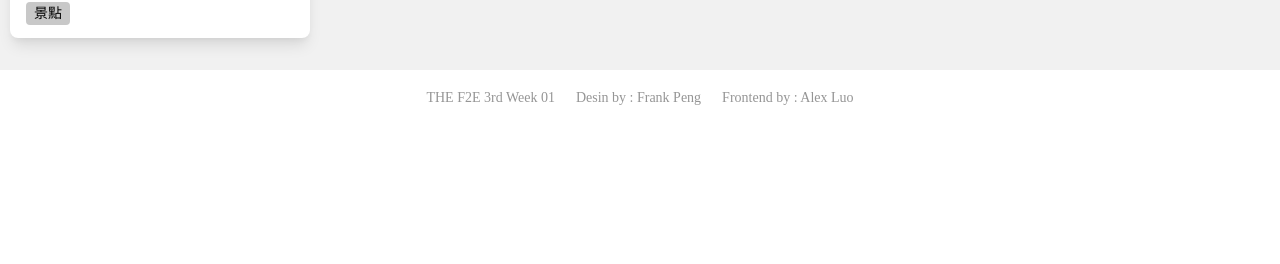
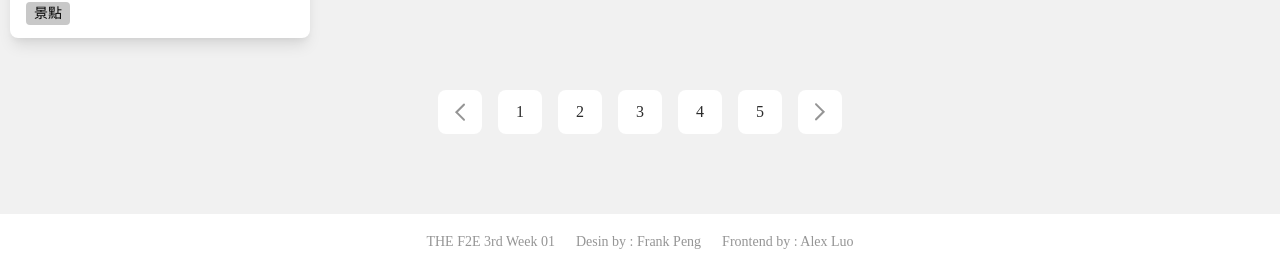
Before and after one commit to Shikai1997/The_F2e_3rd_Travel, a Vue app: page / in a window 1280 px wide. Shown: the part 1096-1360 px from the top of the page. Before the commit the page ends 1222 px from the top, so only its background shows below. Built offline with nearby package versions, Linux system fonts and the light colour scheme; no server answers.

Commit message:
新增搜尋頁底下分頁 pc搜尋頁目前一個段落

```diff
--- a/src/components/block/card.vue
+++ b/src/components/block/card.vue
@@ -1,7 +1,7 @@
 <template>
   <div
     class="w-[300px] h-[305px] bg-white mb-8 rounded-lg shadow-lg overflow-hidden
-      hover:outline-red cursor-pointer">
+      hover:outline-red">
     <div class="h-48 bg-red">
       <img src="" alt="" />
     </div>
--- /dev/null
+++ b/src/components/block/pagination.vue
@@ -0,0 +1,45 @@
+<template>
+  <ul class="pt-5 flex justify-center pb-20">
+    <li class="btn arrow">
+      <div class="arrow__btn"></div>
+    </li>
+    <li class="btn hover:bg-blue-light hover:text-blue hover:outline-blue">1</li>
+    <li class="btn hover:bg-blue-light hover:text-blue hover:outline-blue">2</li>
+    <li class="btn hover:bg-blue-light hover:text-blue hover:outline-blue">3</li>
+    <li class="btn hover:bg-blue-light hover:text-blue hover:outline-blue">4</li>
+    <li class="btn hover:bg-blue-light hover:text-blue hover:outline-blue">5</li>
+    <li class="btn arrow">
+      <div class="arrow__btn rotate-180"></div>
+    </li>
+  </ul>
+</template>
+
+<script>
+export default {
+  name: '',
+
+};
+</script>
+
+<style lang="scss" scoped>
+.btn{
+  @apply w-11 h-11 bg-white flex justify-center items-center text-gray-dark rounded-lg mx-2
+    cursor-pointer;
+  &:hover{
+    @apply shadow-lg
+  }
+}
+.arrow{
+  &__btn{
+    width: 20px;
+    height: 20px;
+    background-image: url('../../assets/images/icons/icon_arrow_gray.png');
+  }
+  &:hover{
+    @apply bg-red;
+    .arrow__btn{
+      background-image: url('../../assets/images/icons/icon_arrow_white.png');
+    }
+  }
+}
+</style>
--- a/src/views/searchDetail.vue
+++ b/src/views/searchDetail.vue
@@ -10,6 +10,7 @@
             <Card />
             <Card />
           </div>
+          <Pagination />
         </div>
       </div>
     </section>
@@ -17,10 +18,12 @@
 
 <script>
 import Card from '@/components/block/card.vue';
+import Pagination from '@/components/block/pagination.vue';
 
 export default {
   components: {
     Card,
+    Pagination,
   },
 };
 </script>
--- a/tailwind.config.js
+++ b/tailwind.config.js
@@ -16,6 +16,7 @@ module.exports = {
         },
         blue: {
           DEFAULT: '#2A48FF',
+          light: '#2A48FF33',
         },
         red: {
           DEFAULT: '#B72323',
@@ -24,6 +25,7 @@ module.exports = {
       },
       outline: {
         red: '2px solid #B72323',
+        blue: '1px solid #2A48FF',
       },
     },
   },
```
Also changed, not shown: src/assets/images/icons/icon_arrow_gray.png (added), src/assets/images/icons/icon_arrow_white.png (added).
